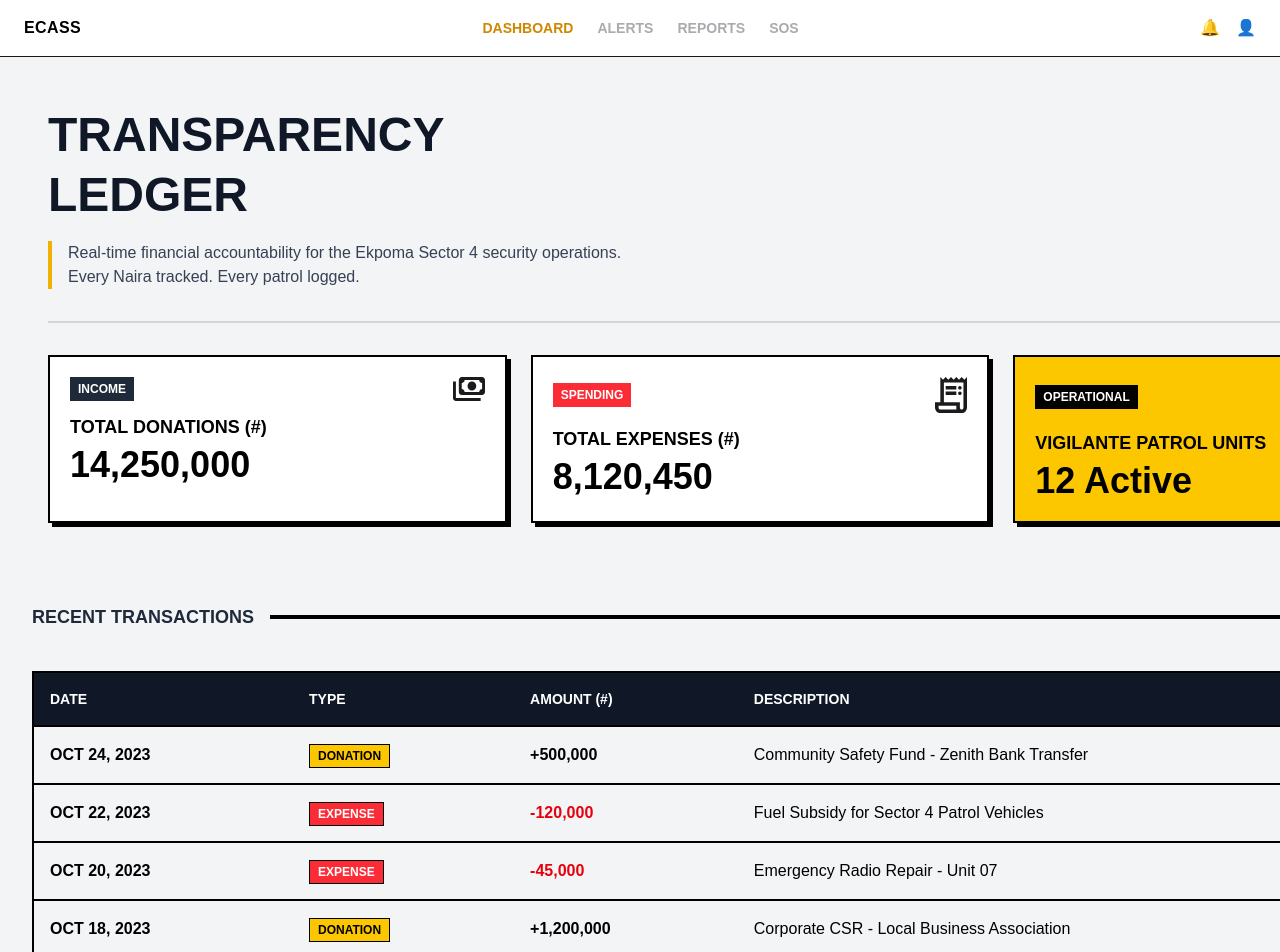
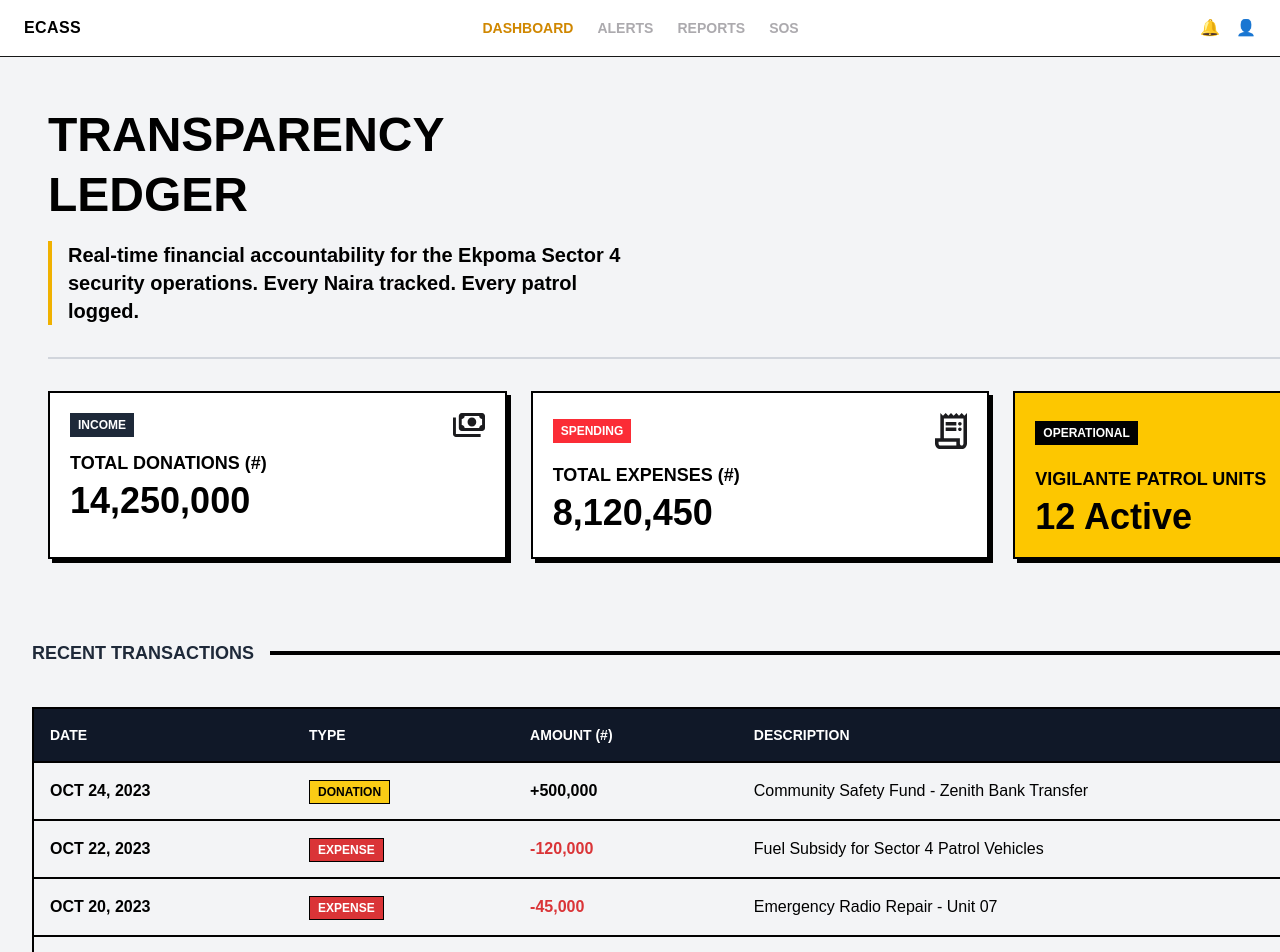
Before and after one commit to irorerejuliet/Ecass-webapp, a Next.js app: page /report in a window 1280 px wide. Shown: the top 952 px of the page. Built offline with nearby package versions, Linux system fonts and the light colour scheme.

Commit message:
Change colours on the transaction section

```diff
--- a/src/components/reportDetails/TransactionsSection.tsx
+++ b/src/components/reportDetails/TransactionsSection.tsx
@@ -36,8 +36,8 @@ const TransactionsSection = () => {
                     <span
                       className={`text-xs font-bold px-2 py-1 border border-black ${
                         tx.type === "donation"
-                          ? "bg-yellow-400"
-                          : "bg-red-500 text-white"
+                          ? "bg-primary"
+                          : "bg-secondary text-white"
                       }`}
                     >
                       {tx.type === "donation" ? "DONATION" : "EXPENSE"}
@@ -46,7 +46,7 @@ const TransactionsSection = () => {
 
                   <td
                     className={`p-4 font-bold ${
-                      tx.type === "expense" ? "text-red-600" : ""
+                      tx.type === "expense" ? "text-secondary" : ""
                     }`}
                   >
                     {tx.amount}
--- a/src/components/reportDetails/TransparencyLedger.tsx
+++ b/src/components/reportDetails/TransparencyLedger.tsx
@@ -10,11 +10,11 @@ const TransparencyLedger = () => {
         {/* Header */}
         <div className="flex flex-col md:flex-row md:items-center md:justify-between gap-6">
           <div>
-            <h1 className="text-4xl md:text-5xl font-extrabold text-gray-900 leading-tight">
-              TRANSPARENCY <br /> LEDGER
+            <h1 className="text-7xl md:text-5xl font-bold w-[491px] leading-tight">
+              TRANSPARENCY  LEDGER
             </h1>
 
-            <p className="mt-4 text-gray-700 max-w-xl border-l-4 border-yellow-500 pl-4">
+            <p className="mt-4 text-xl font-bold max-w-xl border-l-4 border-yellow-500 pl-4">
               Real-time financial accountability for the Ekpoma Sector 4
               security operations. Every Naira tracked. Every patrol logged.
             </p>
```
